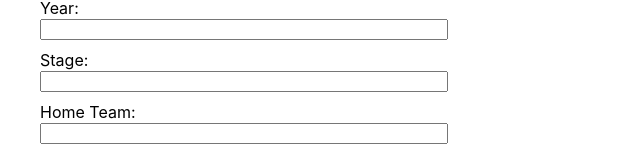
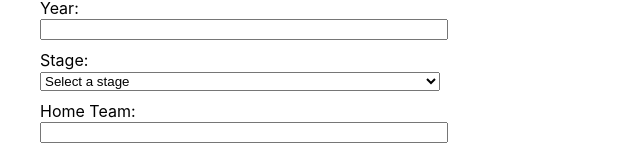
Before and after one commit to carloslvasconcelos/CPAN212-project, a React (Create React App) app in the folder world-cup-match-explorer-phase2/frontend/: page /matches/new in a window 1280 px wide. Shown: the part 253-408 px from the top of the page, without its empty margins (0-640 px from the left). Built offline with nearby package versions, Linux system fonts and the light colour scheme.

Commit message:
add STAGES constant and update stage input to dropdown select

```diff
--- a/world-cup-match-explorer-phase2/frontend/src/CreateMatch.js
+++ b/world-cup-match-explorer-phase2/frontend/src/CreateMatch.js
@@ -1,5 +1,13 @@
 import React, { useState } from "react";
 import { useNavigate } from "react-router-dom";
+
+const STAGES = [
+  "Group Stage",
+  "Round of 16",
+  "Quarter-finals",
+  "Semi-finals",
+  "Final"
+];
 
 export default function CreateMatch() {
   const navigate = useNavigate();
@@ -71,15 +79,20 @@ export default function CreateMatch() {
         />
 
         <label>Stage:</label>
-        <input
-          type="text"
+        <select
           name="stage"
           value={form.stage}
           onChange={handleChange}
           required
           style={{ width: "100%", marginBottom: "10px" }}
-        />
+        >
 
+        <option value="">Select a stage</option>
+
+        {STAGES.map(stage => (
+          <option key={stage} value={stage}>{stage}</option>
+        ))}
+      </select>
         <label>Home Team:</label>
         <input
           type="text"
```
Also changed, not shown: 1 other file (tests, documents, lock files or other folders).
